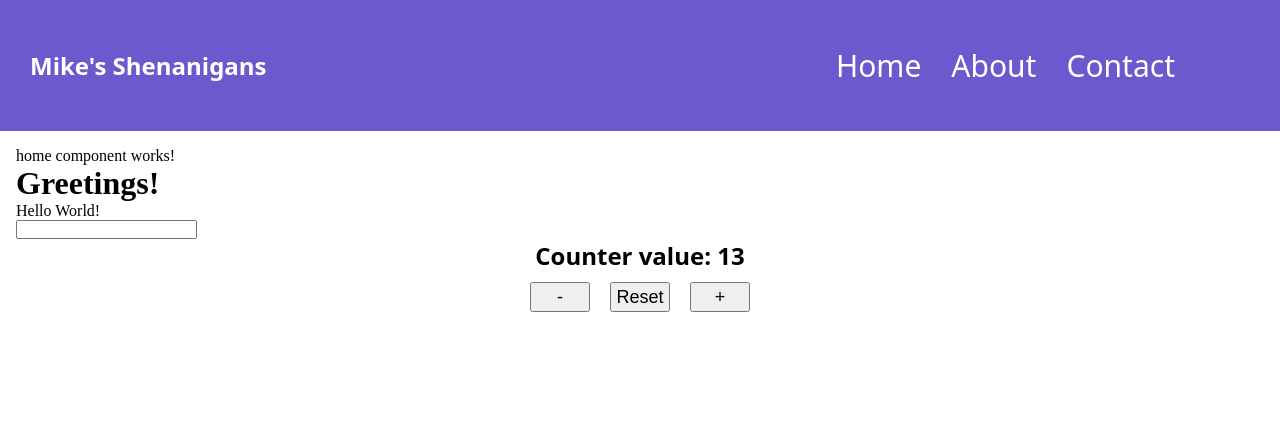
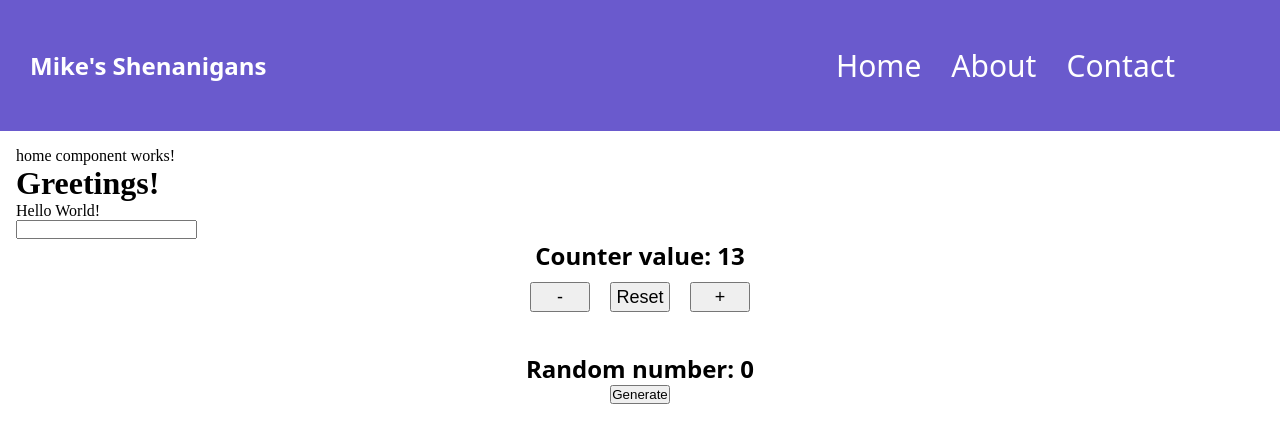
Before and after one commit to MichalBe996/First-Ng-App, an Angular app: page / in a window 1280 px wide. Shown: the top 442 px of the page. Built offline with nearby package versions, Linux system fonts and the light colour scheme.

Commit message:
random number generator

```diff
--- /dev/null
+++ b/src/app/components/random-generator/random-generator.html
@@ -0,0 +1,4 @@
+<div class="generator-div">
+    <p>Random number: {{generatorValue()}} </p>
+    <button (click)="generateRandom()">Generate</button>
+</div>
--- /dev/null
+++ b/src/app/components/random-generator/random-generator.ts
@@ -0,0 +1,16 @@
+import { Component, signal } from '@angular/core';
+
+@Component({
+  selector: 'app-random-generator',
+  imports: [],
+  templateUrl: './random-generator.html',
+  styleUrl: './random-generator.scss'
+})
+export class RandomGenerator {
+    generatorValue = signal(0);
+    generateRandom(){
+
+      this.generatorValue.set(Math.round(Math.random() * 1000))
+    }
+
+}
--- a/src/app/home/home.html
+++ b/src/app/home/home.html
@@ -2,3 +2,4 @@
 <app-greeting [message]="homeMessage()"/>
 <input type="text" (keyup)="keyUpHandler($event)">
 <app-counter/>
+<app-random-generator/>
--- a/src/app/home/home.ts
+++ b/src/app/home/home.ts
@@ -1,10 +1,11 @@
 import { Component, signal } from '@angular/core';
 import { Greeting } from '../components/greeting/greeting';
 import { Counter } from '../components/counter/counter';
+import { RandomGenerator } from '../components/random-generator/random-generator';
 
 @Component({
   selector: 'app-home',
-  imports: [Greeting, Counter],
+  imports: [Greeting, Counter, RandomGenerator],
   templateUrl: './home.html',
   styleUrl: './home.scss'
 })
--- a/src/styles.scss
+++ b/src/styles.scss
@@ -32,3 +32,14 @@
     height: 30px;
     font-size: large;
 }
+
+.generator-div {
+    display: flex;
+    flex-direction: column;
+    justify-content: center;
+    align-items: center;
+    padding: 30px;
+    font-size: x-large;
+    font-family: system-ui, -apple-system, BlinkMacSystemFont, 'Segoe UI', Roboto, Oxygen, Ubuntu, Cantarell, 'Open Sans', 'Helvetica Neue', sans-serif;
+    font-weight: 600;
+}
```
Also changed, not shown: src/app/components/random-generator/random-generator.scss (added), 1 other file (tests, documents, lock files or other folders).
